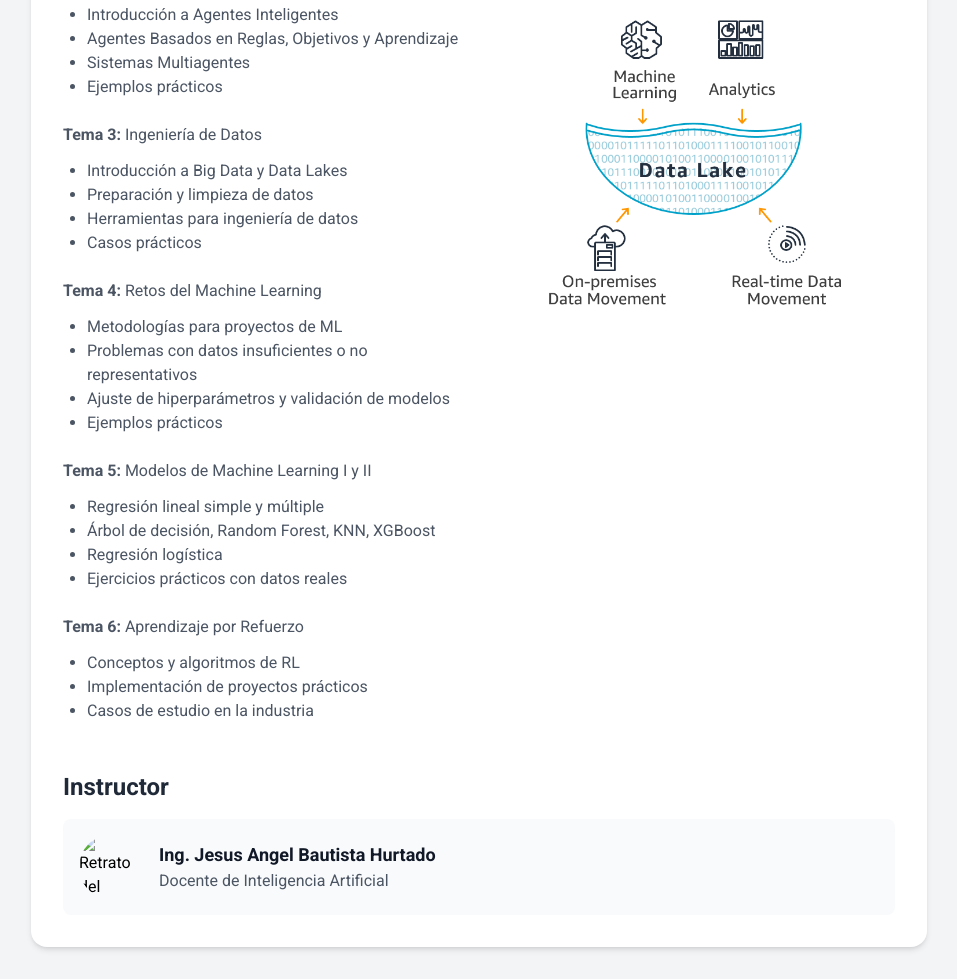
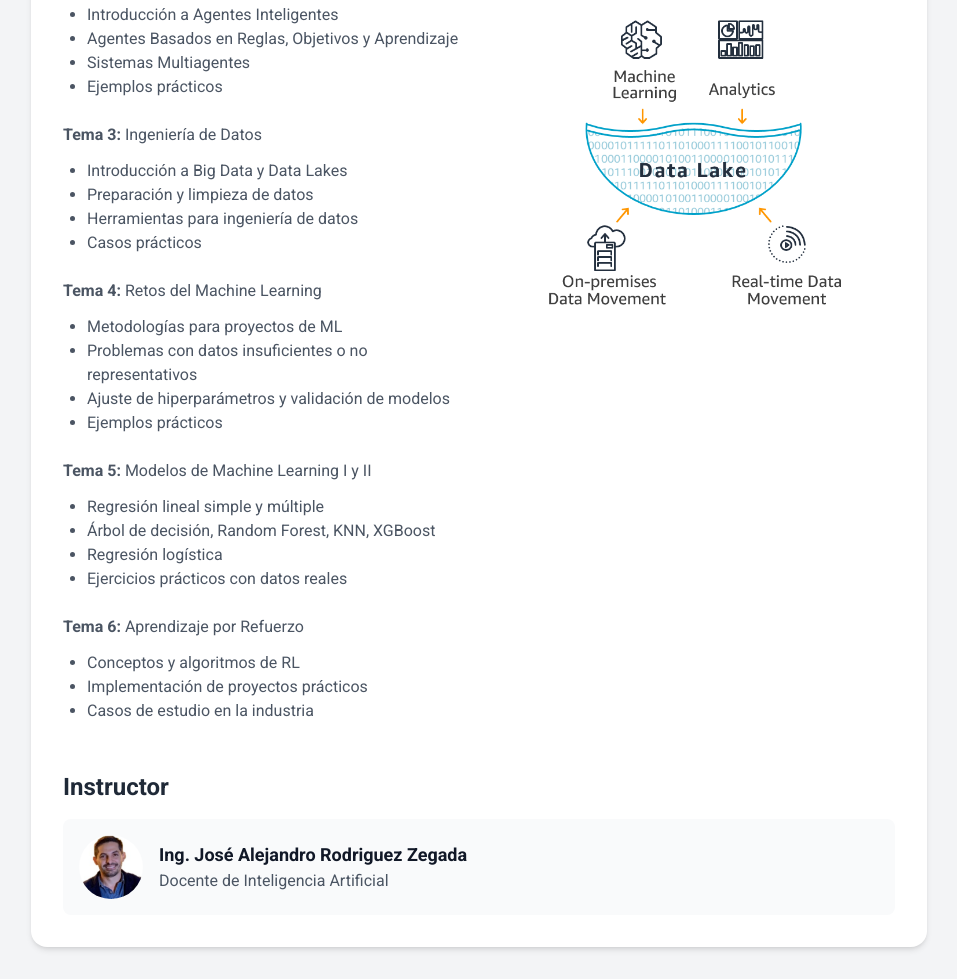
Before and after one commit to s-villanueva/paginaUPB, a plain HTML site: page ai.html in a window 1280 px wide. Shown: the part 861-1840 px from the top of the page, without its empty margins (161-1118 px from the left). Drawn offline with nearby package versions, Linux system fonts and the light colour scheme.

Commit message:
Commited

```diff
--- a/ai.html
+++ b/ai.html
@@ -111,9 +111,9 @@
     <div class="mt-12">
         <h3 class="text-2xl font-semibold text-gray-800 mb-4">Instructor</h3>
         <div class="flex items-center bg-gray-50 p-4 rounded-lg">
-            <img alt="Retrato del profesor" class="w-16 h-16 rounded-full mr-4 object-cover" src="/upbPag/jesusBautista.jpg"/>
+            <img alt="Retrato del profesor" class="w-16 h-16 rounded-full mr-4 object-cover" src="/upbPag/alejandro.jpeg"/>
             <div>
-                <p class="font-bold text-lg text-gray-900">Ing. Jesus Angel Bautista Hurtado</p>
+                <p class="font-bold text-lg text-gray-900">Ing. José Alejandro Rodriguez Zegada</p>
                 <p class="text-gray-600">
                     Docente de Inteligencia Artificial<br>
                 </p>
```
Also changed, not shown: upbPag/alejandro.jpeg (added).
